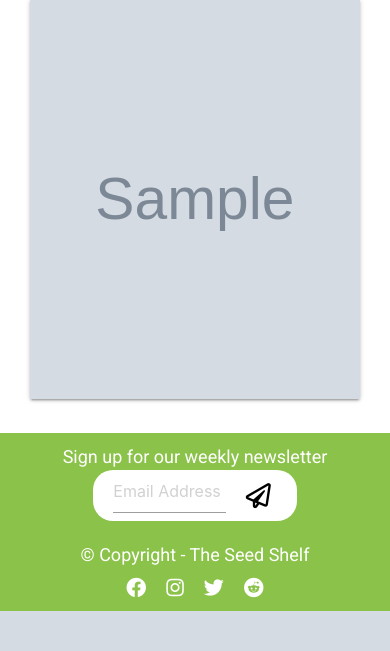
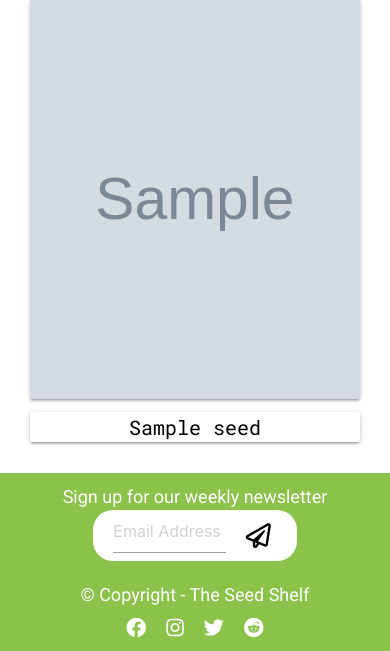
Before and after one commit to farrelleoin93/milestone-3-seed-shelf, a Flask app: page / in a window 390 px wide. Shown: the part 1177-1828 px from the top of the page. Before the commit the page ends 1788 px from the top, so only its background shows below. Run offline with Flask 2, Linux system fonts and the light colour scheme; grey boxes marked "Sample" are stand-in pictures; a database or web service that is not in the repository returns one stand-in record (values such as "Sample title"); some libraries are stand-ins or nearby versions.

Commit message:
add seed name under card if on devices smaller than 1200px in width

```diff
--- a/static/css/style.css
+++ b/static/css/style.css
@@ -45,6 +45,10 @@ p {
 
 .flashed h4 {
     line-height: 2;
+}
+
+.seed-details {
+  display: none;
 }
 
 /* --------------- Navbar --------------- */
@@ -306,3 +310,19 @@ footer {
     margin: 0;
     display: flex;
   }
+
+/* --------------- Media Queries --------------- */
+
+@media screen and (max-width: 1200px) {
+  .seed-details {
+    display: block;
+    font-size: 20px;
+    text-align: center;
+    font-family: "Roboto Mono", sans-serif;
+    color: black;
+  }
+
+  footer {
+    margin-top: 40px;
+  }
+}
--- a/templates/index.html
+++ b/templates/index.html
@@ -31,13 +31,16 @@
         {% for recent in recents %}
             <div class="col s12 m4 flex">
                 <a href="{{ url_for('get_seed', seed_id=recent._id) }}">
-                <div class="card medium s4 seed-card hoverable">
+                <div class="card medium s4 hoverable">
                     <div class="overlay-card"><h4>{{ recent.seed_name }}</h4></div>
                     {% if recent.seed_image == "" %}
                         <img class="seed-image" src="static/images/plant-icon.png" alt="Seed Image">
                     {% else %}
                         <img class="seed-image" src="{{ recent.seed_image }}" alt="Seed Image">
                     {% endif %}
+                    <p class="seed-details card">
+                        {{ recent.seed_name }}
+                    </p>
                 </div>
                 </a>
             </div>
--- a/templates/seeds.html
+++ b/templates/seeds.html
@@ -43,6 +43,9 @@
                     {% else %}
                         <img class="seed-image" src="{{ seed.seed_image }}" alt="Seed Image">
                     {% endif %}
+                    <p class="seed-details card">
+                        {{ recent.seed_name }}
+                    </p>
                 </div>
                 </a>
             </div>
```
